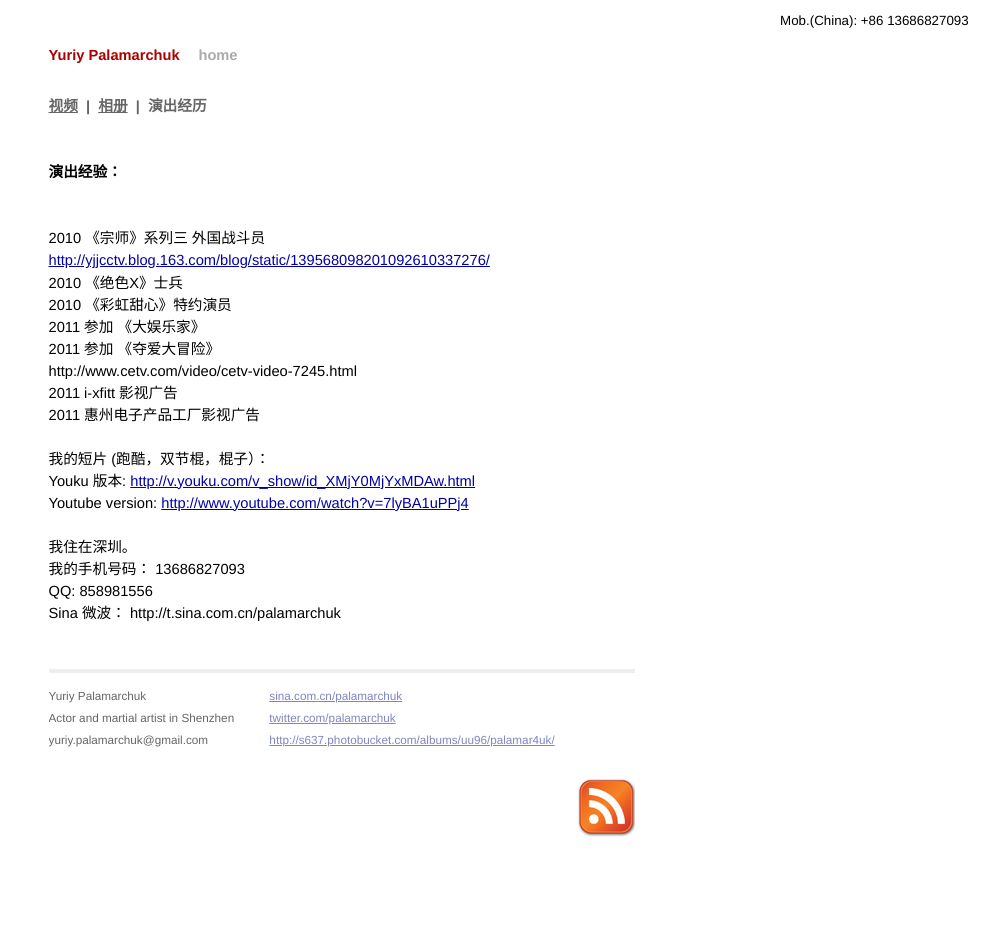
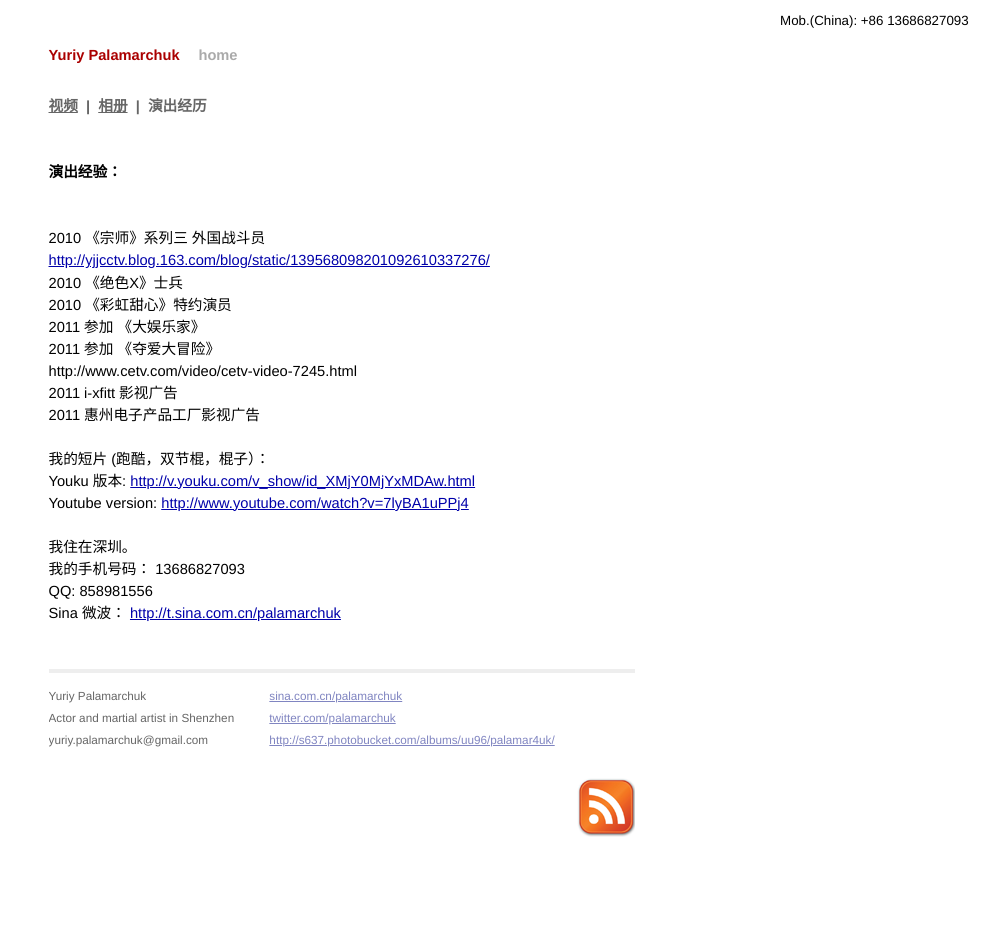
Before and after one commit to iurii/iurii.github.com, a Jekyll site: the page built from about.html, in a window 1280 px wide. Shown: the whole page, without its empty margins (298-1280 px from the left). Built offline with Jekyll 4.4.1, drawn with Linux system fonts in a browser that asks for light colours; some of the changed lines change nothing that is shown.

Commit message:
content corrected

```diff
--- a/about.html
+++ b/about.html
@@ -28,7 +28,7 @@
 我住在深圳。<br />
 我的手机号码： 13686827093<br />
 QQ: 858981556<br />
-Sina 微波： http://t.sina.com.cn/palamarchuk<br />
+Sina 微波： <a href="http://t.sina.com.cn/palamarchuk">http://t.sina.com.cn/palamarchuk</a><br />
 <br />
 
  </div>
```
